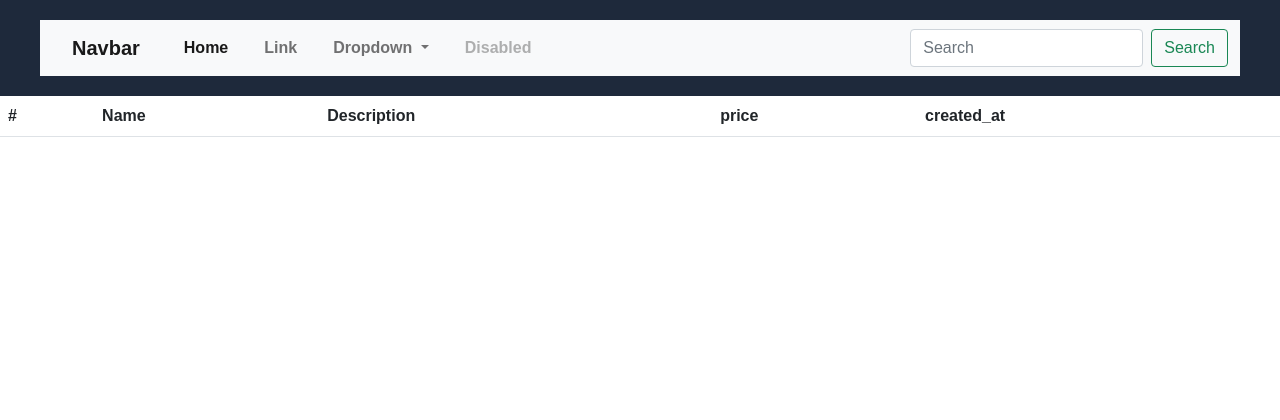
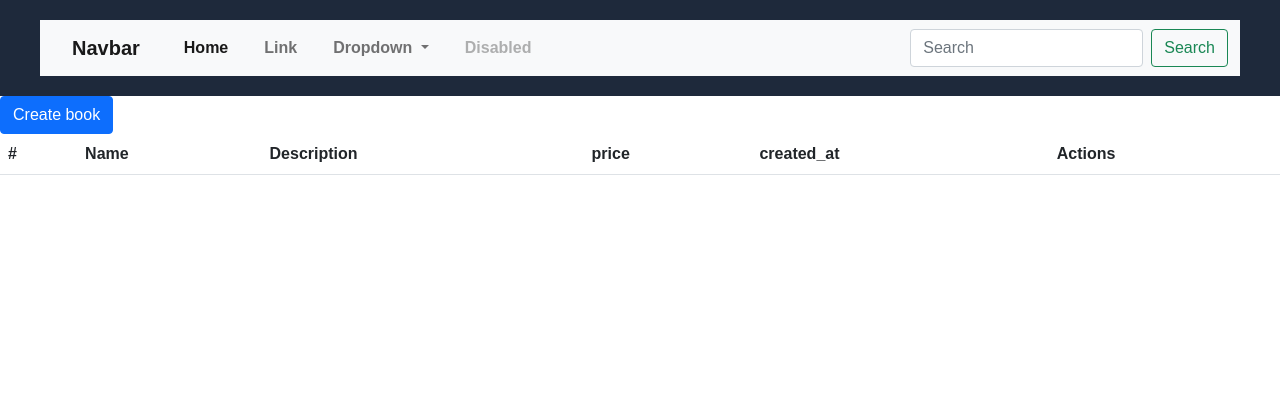
Before and after one commit to Giyos1/team-django, a Django app: page /books/ in a window 1280 px wide. Shown: the top 420 px of the page. Run offline with Django 5.2, Linux system fonts and the light colour scheme; data that the repository does not hold is empty.

Commit message:
Add book detail page and CRUD actions
- Add detail view, URL and styled detail.html template
- Add create form link, update/delete/detail actions in list
- Add update/delete URLs and views

Co-Authored-By: Claude Opus 4.8 (1M context) <noreply@anthropic.com>

```diff
--- a/books/urls.py
+++ b/books/urls.py
@@ -6,4 +6,7 @@ urlpatterns = [
     path('create_book_form/', views.book_create_form, name='create_form_book'),
     path('update_book_form/<int:pk>/', views.book_update_form, name='update_form_book'),
     path('create_book', views.book_create, name='create_book'),
+    path('update_book', views.book_update, name='update_book'),
+    path('delete_book/<int:pk>/', views.book_delete, name='delete_book'),
+    path('detail_book/<int:pk>/', views.book_detail, name='detail_book'),
 ]
--- a/books/views.py
+++ b/books/views.py
@@ -26,3 +26,20 @@ def book_create(request):
 def book_update_form(request, pk):
     book = get_object_or_404(Books, id=pk)
     return render(request, 'books/update.html', context={"book": book})
+
+def book_update(request, pk):
+    data = request.PUT
+    Books.objects.filter(id=pk).update(
+        name=data.get('name'),
+        description=data.get('description'),
+        price=data.get('price')
+    )
+    return redirect('book_list')
+
+def book_delete(request, pk):
+    Books.objects.filter(id=pk).delete()
+    return redirect('book_list')
+
+def book_detail(request, pk):
+    data =Books.objects.filter(id=pk).get()
+    return render(request, 'books/detail.html', context={"book": data})
--- a/templates/books/list.html
+++ b/templates/books/list.html
@@ -5,6 +5,7 @@
 {% endblock %}
 
 {% block content %}
+    <a href="{% url 'create_form_book' %}" class="btn btn-primary">Create book</a>
     <table class="table">
         <thead>
         <tr>
@@ -13,6 +14,7 @@
             <th scope="col">Description</th>
             <th scope="col">price</th>
             <th scope="col">created_at</th>
+            <th scope="col">Actions</th>
         </tr>
         </thead>
         {% for book in books %}
@@ -23,6 +25,11 @@
                 <td>{{ book.description }}</td>
                 <td>{{ book.price }}</td>
                 <td>{{ book.create_at }}</td>
+                <td>
+                    <a href="{% url 'update_form_book' book.id %}" class="btn btn-primary">Update</a>
+                    <a href="{% url 'delete_book' book.id %}" class="btn btn-danger">Delete</a>
+                    <a href="{% url 'detail_book' book.id %}" class="btn btn-info">Detail</a>
+                </td>
             </tr>
             </tbody>
 
```
Also changed, not shown: templates/books/detail.html (added, +47 -0 lines).
